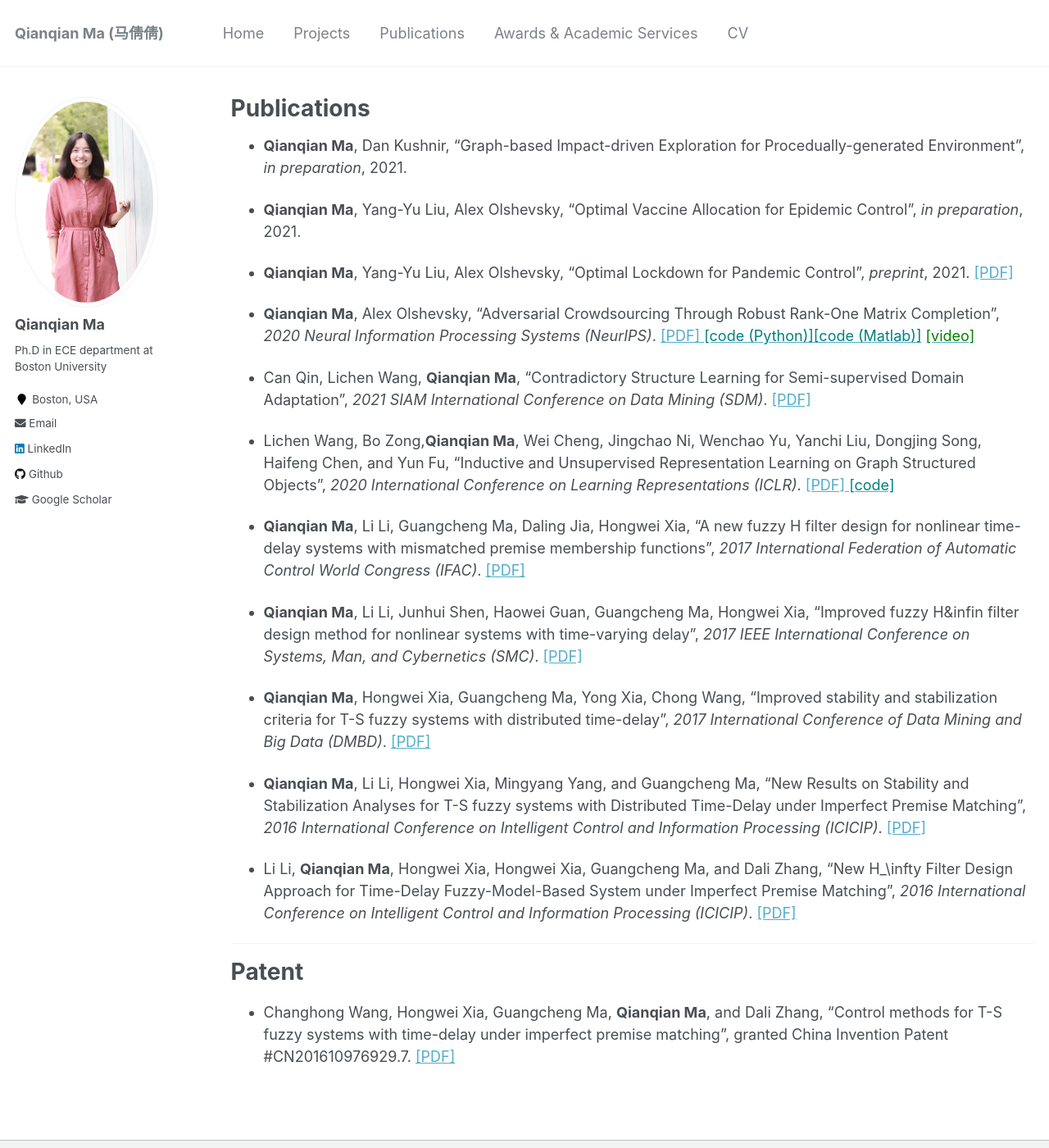
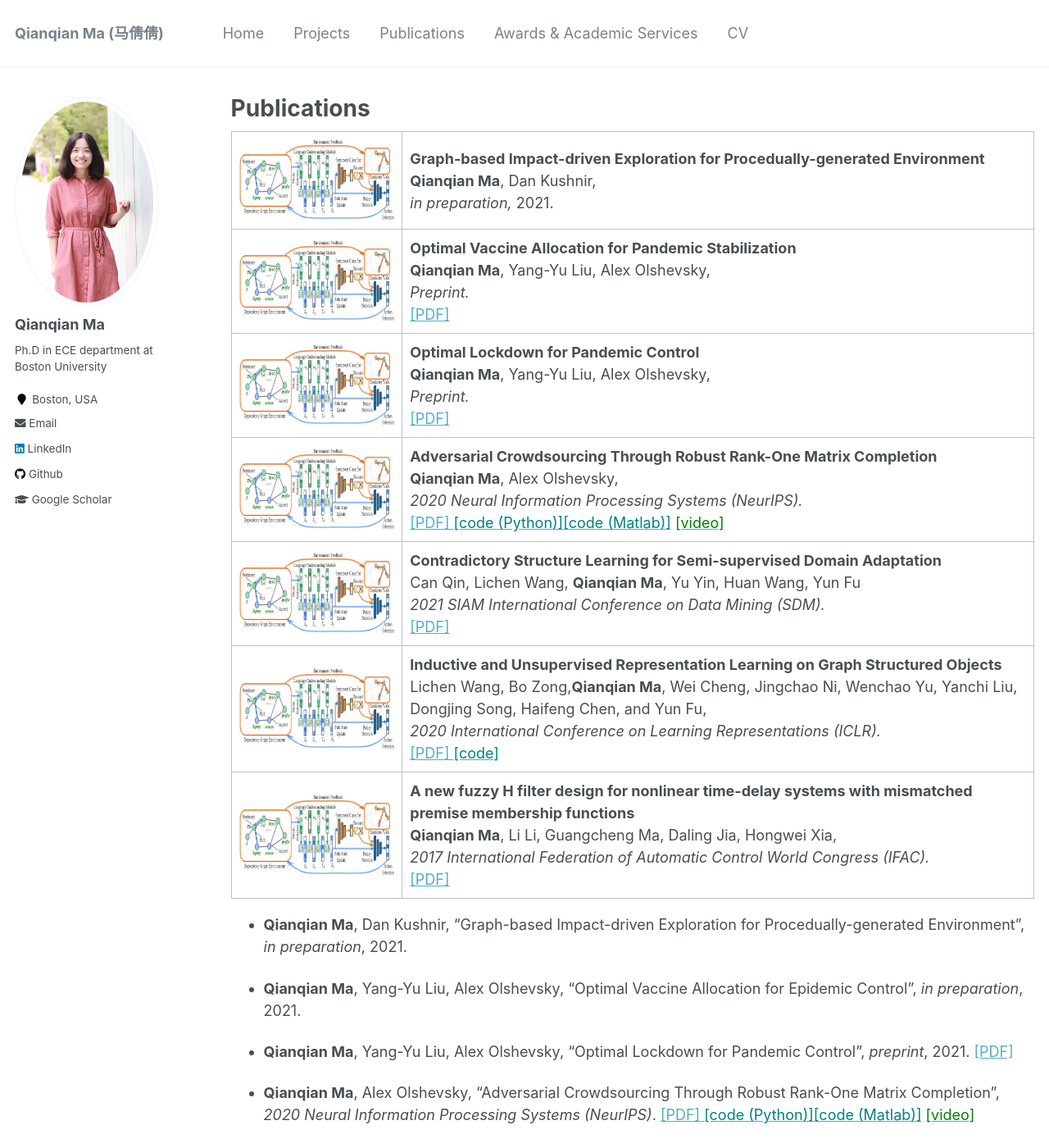
Before and after one commit to maqqbu/maqqbu.github.io, a Jekyll site: the page built from _pages/publications.md, in a window 1280 px wide and 1400 px high. Shown: the whole window at 82% size. Built offline with Jekyll 4.4.1, drawn with Linux system fonts in a browser that asks for light colours; some of the changed lines change nothing that is shown; some of the changed text lies outside the part shown.

Commit message:
updatte publications

```diff
--- a/_pages/publications.md
+++ b/_pages/publications.md
@@ -4,6 +4,14 @@ title: "Publications"
 permalink: /publications/
 author_profile: true
 ---
+
+|<img src='ICDM21_NLP.jpg' align='right' style=' width:300px;height:100px'/> | **Graph-based Impact-driven Exploration for Procedually-generated Environment** <br> **Qianqian Ma**, Dan Kushnir, <br> <i>in preparation, </i> 2021.|
+|<img src='ICDM21_NLP.jpg' align='right' style=' width:300px;height:100px'/> | **Optimal Vaccine Allocation for Pandemic Stabilization** <br> **Qianqian Ma**, Yang-Yu Liu, Alex Olshevsky,<br> <i>Preprint. </i> <br>[<span> [PDF] </span>](https://arxiv.org/pdf/2109.04612.pdf)|
+|<img src='ICDM21_NLP.jpg' align='right' style=' width:300px;height:100px'/> | **Optimal Lockdown for Pandemic Control** <br> **Qianqian Ma**, Yang-Yu Liu, Alex Olshevsky,<br> <i>Preprint. </i> <br> [<span> [PDF] </span>](https://arxiv.org/pdf/2010.12923.pdf}{arXiv:2010.12923)|
+|<img src='ICDM21_NLP.jpg' align='right' style=' width:300px;height:100px'/> | **Adversarial Crowdsourcing Through Robust Rank-One Matrix Completion** <br> **Qianqian Ma**, Alex Olshevsky,<br> <i>2020 Neural Information Processing Systems (NeurIPS). </i> <br> [<span> [PDF] </span>](https://arxiv.org/pdf/2010.12181.pdf)[<span style ="color:Teal">[code (Python)]</span>](https://github.com/Toloka/crowd-kit/blob/main/src/aggregation/m_msr.py)[<span style ="color:Teal">[code (Matlab)]</span>](https://github.com/maqqbu/MMSR) [<span style ="color:Green">[video]</span>](https://videos.neurips.cc/category/1977/playlist/211)|
+|<img src='ICDM21_NLP.jpg' align='right' style=' width:300px;height:100px'/> | **Contradictory Structure Learning for Semi-supervised Domain Adaptation** <br> Can Qin, Lichen Wang, **Qianqian Ma**, Yu Yin, Huan Wang, Yun Fu<br> <i>2021 SIAM International Conference on Data Mining (SDM). </i> <br>[<span> [PDF] </span>](https://arxiv.org/pdf/2002.02545.pdf)|
+|<img src='ICDM21_NLP.jpg' align='right' style=' width:300px;height:100px'/> | **Inductive and Unsupervised Representation Learning on Graph Structured Objects** <br> Lichen Wang, Bo Zong,**Qianqian Ma**, Wei Cheng, Jingchao Ni, Wenchao Yu, Yanchi Liu, Dongjing Song, Haifeng Chen, and Yun Fu,<br> <i>2020 International Conference on Learning Representations (ICLR). </i> <br> [<span> [PDF] </span>](https://openreview.net/pdf?id=rkem91rtDB)[<span style ="color:Teal">[code]</span>](https://github.com/wanglichenxj/Inductive-and-Unsupervised-Representation-Learning-on-Graph-Structured-Objects)|
+|<img src='ICDM21_NLP.jpg' align='right' style=' width:300px;height:100px'/> | **A new fuzzy H filter design for nonlinear time-delay systems with mismatched premise membership functions** <br> **Qianqian Ma**, Li Li, Guangcheng Ma, Daling Jia, Hongwei Xia,<br> <i>2017 International Federation of Automatic Control World Congress (IFAC). </i> <br> [<span> [PDF] </span>](https://www.sciencedirect.com/science/article/pii/S2405896317306031)|
 
 * **Qianqian Ma**, Dan Kushnir, "Graph-based Impact-driven Exploration for Procedually-generated Environment", <i>in preparation</i>, 2021.
 
@@ -13,7 +21,7 @@ author_profile: true
 
 * **Qianqian Ma**, Alex Olshevsky, "Adversarial Crowdsourcing Through Robust Rank-One Matrix Completion", <i>2020 Neural Information Processing Systems (NeurIPS)</i>. [<span> [PDF] </span>](https://arxiv.org/pdf/2010.12181.pdf)[<span style ="color:Teal">[code (Python)]</span>](https://github.com/Toloka/crowd-kit/blob/main/src/aggregation/m_msr.py)[<span style ="color:Teal">[code (Matlab)]</span>](https://github.com/maqqbu/MMSR) [<span style ="color:Green">[video]</span>](https://videos.neurips.cc/category/1977/playlist/211)
 
-* Can Qin, Lichen Wang, **Qianqian Ma**, "Contradictory Structure Learning for Semi-supervised Domain Adaptation", <i>2021 SIAM International Conference on Data Mining (SDM)</i>. [<span> [PDF] </span>](https://arxiv.org/pdf/2002.02545.pdf)
+* Can Qin, Lichen Wang, **Qianqian Ma**, Yu Yin, Huan Wang, Yun Fu, "Contradictory Structure Learning for Semi-supervised Domain Adaptation", <i>2021 SIAM International Conference on Data Mining (SDM)</i>. [<span> [PDF] </span>](https://arxiv.org/pdf/2002.02545.pdf)
 
 * Lichen Wang, Bo Zong,**Qianqian Ma**, Wei Cheng, Jingchao Ni, Wenchao Yu, Yanchi Liu, Dongjing Song, Haifeng Chen, and Yun Fu, "Inductive and Unsupervised Representation Learning on Graph Structured Objects", <i>2020 International Conference on Learning Representations (ICLR)</i>. [<span> [PDF] </span>](https://openreview.net/pdf?id=rkem91rtDB)[<span style ="color:Teal">[code]</span>](https://github.com/wanglichenxj/Inductive-and-Unsupervised-Representation-Learning-on-Graph-Structured-Objects)
 
@@ -34,37 +42,3 @@ author_profile: true
 # Patent
 
 * Changhong Wang, Hongwei Xia, Guangcheng Ma, **Qianqian Ma**, and Dali Zhang, "Control methods for T-S fuzzy systems with time-delay under imperfect premise matching", granted China Invention Patent #CN201610976929.7. [<span> [PDF] </span>](https://drive.google.com/file/d/17uChNSJcKtflOzqtoiq60H109hmj5H57/view)
-
-<!-- * Sifat Ahmed, **Tonmoy Hossain**, Oishee Bintey Hoque, Sujan Sarker, Sejuti Rahman, Faisal Muhammad Shah, **"Automated COVID-19 Detection from Chest X-Ray Images : A High Resolution Network (HRNet) Approach"**, <i>SN Computer Science 2, no. 4 (2021): 1-17 [PDF](https://link.springer.com/article/10.1007/s42979-021-00690-w)</i>
-* Saiful Islam, Aurpan Dash, Ashek Seum, Amir Hossain Raj, **Tonmoy Hossain**, Faisal Muhammad Shah, ["Exploring Video Captioning Techniques: A Comprehensive Survey on Deep Learning Methods"](https://link.springer.com/article/10.1007/s42979-021-00487-x?wt_mc=Internal.Event.1.SEM.ArticleAuthorIncrementalIssue&utm_source=ArticleAuthorIncrementalIssue&utm_medium=email&utm_content=AA_en_06082018&ArticleAuthorIncrementalIssue_20210302), Springer Nature Computer Science. 2, 120 (2021).
-* **Tonmoy Hossain**, Sujan Sarker, Sejuti Rahman, and Md Atiqur Rahman Ahad, “Skeleton-based Human Action Recognition on Large-Scale Datasets: Is Deep Learning the Best Approach?”, Accepted and will be published in <i>Vision, Sensing and Analytics: Integrative Approaches (Springer Nature) </i>. -->
-
-
-<!-- ## 2020
------------
-*  Shithi Maitra, **Tonmoy Hossain**, Khan Md. Hasib, Fairuz Shadmani Shishir, ["Graph Theory for Dimensionality Reduction: A Case Study to Prognosticate Parkinson’s",](https://ieeexplore.ieee.org/abstract/document/9284926) <i>2020 11th IEEE Annual Information Technology, Electronics and Mobile Communication Conference [(IEMCON)](https://ieee-iemcon.org/)</i> Vancouver, BC, Canada, 2020, pp. 0134-0140, doi: 10.1109/IEMCON51383.2020.9284926. [<span style ="color:Red">(**Best Paper Award**)</span>](https://tonmoy-hossain.github.io/files/Best_Paper_Award.png) [<span style ="color:Green">[**presentation**]</span>](https://tonmoy-hossain.github.io/files/IEMCON2020(Graph).pdf)
-*  Sujan Sarker, Sejuti Rahman, **Tonmoy Hossain**, Syeda Faiza Ahmed, Lafifa Jamal, and Md Atiqur Rahman Ahad, **"Skeleton-based Activity Recognition: Preprocessing and Approaches"**, <i>Con-tactless Human Activity Analysis: 43.</i> [PDF](https://www.springer.com/gp/book/9783030685898)
-*  Ashek Seum, Amir Hossain Raj, Shadman Sakib, **Tonmoy Hossain**, **"A Comparative Study of CNN Transfer Learning Classification Algorithms with Segmentation for COVID-19 Detection from CT Scan Images"**, <i>Accepted at The 11th International Conference on Electrical and Computer Engineering, Dhaka, Bangladesh (ICECE 2020).</i> [<span style ="color:Green">[**presentation**]</span>](https://tonmoy-hossain.github.io/files/ICECE_2020_(COVID-19).pdf)
-*  Shithi Maitra, Nasrin Akter, Afrina Zahan Mithila, **Tonmoy Hossain**, and Mohammad Shafiul Alam, **"Apriori-backed Fuzzy Unification and Statistical Inference in Feature Reduction: An Application in Prognosis of Autism in Toddlers"**, <i>Accepted and Presented in 5th International Conference on Advanced Computing and Intelligent Engineering, Mauritius.</i>
-*  Fairuz Shadmani Shishir, **Tonmoy Hossain**, Faisal Muhammad Shah, **"EsharaGAN: An Approach to Generate Disentangle Representation of Sign Language using InfoGAN"**, <i>Accepted and Presented in 2020 IEEE Region 10 Symposium (TENSYMP), 5-7 June 2020, Dhaka, Bangladesh.</i> [<span style ="color:Green">[**presentation**]</span>](https://tonmoy-hossain.github.io/files/tensymp_presentation.pdf).
-*  Faizah Naquib, Sharika Tabassom, Fariha Elahee, Farhana Mim, **Tonmoy Hossain**, Kazi A Kalpoma, **"Modified Maximum Curvature Method (MMCM) and Logistic Regression: A Hybrid Architecture for Finger Vein Biometric Recognition System"**, <i>Accepted in 23rd International Conference on Computer and Information Technology (ICCIT 2020), Dhaka, Bangladesh. </i>  [<span style ="color:Red">(**Best Paper Award**)</span>](https://tonmoy-hossain.github.io/files/ICCIT-Best-Paper.pdf) [<span style ="color:Green">[**presentation**]</span>](https://tonmoy-hossain.github.io/files/ICCIT_2020_(Finger_Vein).pdf)
-*  Fariha Elahee, Farhana Mim, Faizah Naquib, Sharika Tabassom, **Tonmoy Hossain**, Kazi A Kalpoma, **"Comparative Study of Deep Learning-based Finger Vein Biometric Authentication Systems"**, <i>Accepted in 2nd International Conference on Advanced Information and Communication Technology (ICAICT 2020), Dhaka, Bangladesh.</i> [<span style ="color:Green">[**presentation**]</span>](https://tonmoy-hossain.github.io/files/ICAICT2020(FingerVein).pdf)
-
-
-
-## 2019
------------
-
-* **Tonmoy Hossain**, Fairuz Shadmani Shishir and Faisal Muhammad Shah, ["A Novel Approach to Classify Bangla Sign Digits using Capsule Network,"](https://ieeexplore.ieee.org/document/9038609) <i> 22nd International Conference on Computer and Information Technology (ICCIT), Dhaka, Bangladesh, 2019, pp. 1-6, doi: 10.1109/ICCIT48885.2019.9038609</i> [<span style ="color:Green">[**Presentation**]</span>](https://tonmoy-hossain.github.io/files/conferencePaper_CapsuleNetwork.pdf)
-
-* Shithi Maitra, **Tonmoy Hosain**, Abdullah Al-Sakin and Faisal Muhammad Shah, ["Artificial Prognosis of Cardiac Disease using
-an NN: A Data-scientific Approach in Outlier Handling,"](https://ieeexplore.ieee.org/document/9068847/) <i>2019 4th International Conference on Electrical Information and Communication Technology (EICT), Khulna, Bangladesh, 2019, pp. 1-12, doi: 10.1109/EICT48899.2019.9068847.</i> [<span style ="color:Green">[**Presentation**]</span>](https://tonmoy-hossain.github.io/files/conferencePaper_CardiacDisease.pdf)
-
-* **Tonmoy Hossain**, Fairuz Shadmani Shishir, Mohsena Ashraf, MD Abdullah Al Nasim and Faisal Muhammad Shah, ["Brain Tumor Detection Using Convolutional Neural Network,"](https://ieeexplore.ieee.org/document/8934561) <i>1st International Conference on Advances in Science, Engineering and Robotics Technology (ICASERT), Dhaka, Bangladesh, 2019, pp. 1-6, doi: 10.1109/ICASERT.2019.8934561.</i> [<span style ="color:Green">[**Presentation**]</span>](https://tonmoy-hossain.github.io/files/conferencePaper_BrainTumorDetection.pdf)
-
-* Shithi Maitra, **Tonmoy Hossain**, Abdullah Al-Sakin, Sheikh Inzamamuzzaman, Md Mamun Or Rashid, Syeda Shabnam Hasan . (2019). ["A Gender-Neutral Approach to Detect Early Alzheimer’s Disease Applying a Three-layer NN"](https://thesai.org/Publications/ViewPaper?Volume=10&Issue=3&Code=ijacsa&SerialNo=68). <i>International Journal of Advanced Computer Science and Applications. 10. 10.14569/IJACSA.2019.0100368.</i> [[PDF]](https://tonmoy-hossain.github.io/files/Alzheimer.pdf)
-
-* Faisal Muhammad Shah, **Tonmoy Hossain**, Mohsena Ashraf, Fairuz Shadmani Shishir, MD Abdullah Al Nasim, Md. Hasanul Kabir. ["Brain Tumor Segmentation Techniques on Medical Images - A Review"](https://www.ijser.org/onlineResearchPaperViewer.aspx?Brain-Tumor-Segmentation-Techniques-on-Medical-Images-A-Review.pdf), <i>International Journal of Scientific & Engineering Research, Volume 10, Issue 2, February-2019.</i>
-ISSN 2229-5518 [[PDF]](https://tonmoy-hossain.github.io/files/segmentationReview.pdf)
-
-* Fayza Amreen, Md. Golam Muktadir, **Tonmoy Hossain** and Nazmus Sakib, "A Proposal of Weightbased Similarities Hybrid Algorithm on Social Media Posts through Crowdsourcing to Achieve High Performance Recommendation". International Journal of Applied Information Systems (IJAIS)ISSN : 2249-0868 Foundation of Computer Science FCS, November 2019 [[PDF]](https://tonmoy-hossain.github.io/files/IJAIS.pdf) -->
```
Also changed, not shown: _publications/ICDM21_NLP.jpg (added), 4 other files.
